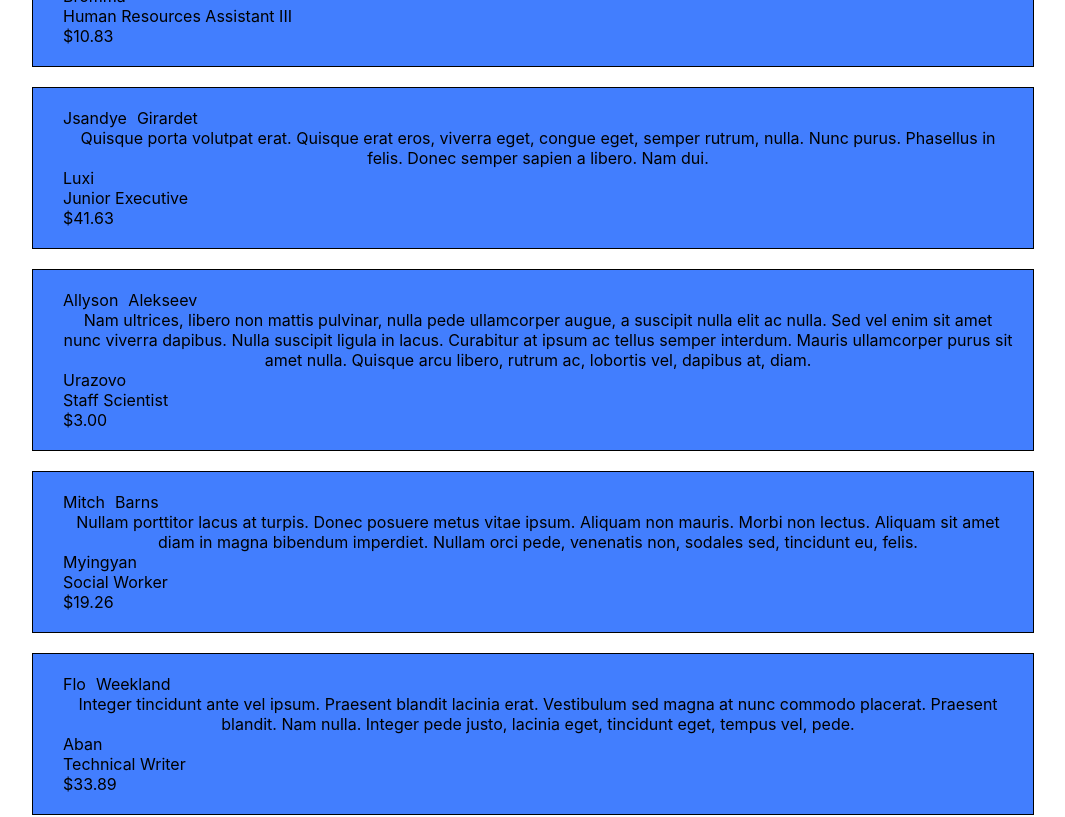
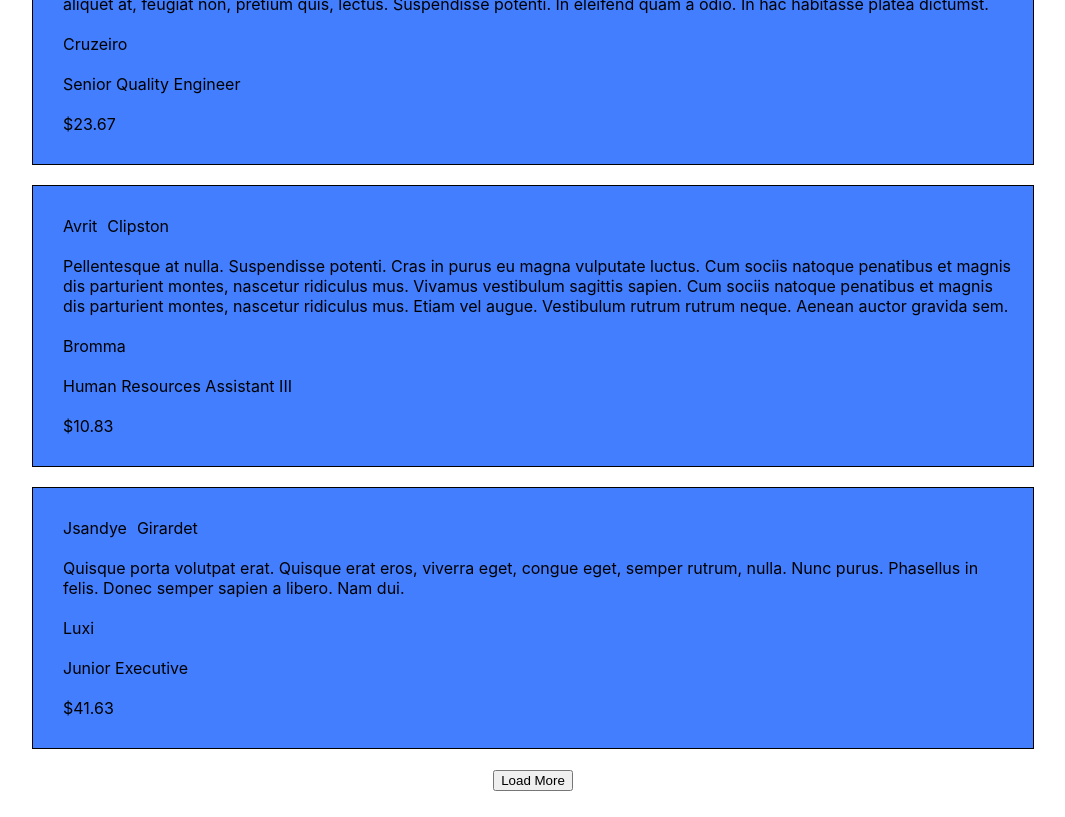
Before and after one commit to kellaisene/coach-match-app, a React (Create React App) app: page /coachpage in a window 1280 px wide. Shown: the part 780-1597 px from the top of the page, without its empty margins (107-1172 px from the left). After the commit the page ends 1571 px from the top, so only its background shows below. Built offline with nearby package versions, Linux system fonts and the light colour scheme.

Commit message:
Added pagination

```diff
--- a/src/components/coachComponents/CoachPage.js
+++ b/src/components/coachComponents/CoachPage.js
@@ -8,9 +8,24 @@ class CoachPage extends Component {
 	constructor() {
 		super();
 		this.state = {
-			dummyData: data
+			dummyData: data,
+			currentPage: 1,
+			itemsPerPage: 5
 		};
+		this.loadMore = this.loadMore.bind(this);
 	}
+
+	loadMore() {
+		this.setState((prev) => {
+			return { itemsPerPage: prev.itemsPerPage + 5 };
+		});
+	}
+
+	// handleClick(e) {
+	// 	this.setState({
+	// 		currentPage: Number(e.target.id)
+	// 	})
+	// }
 
 	displayData = () => {
 		return data.map((data) => {
@@ -29,11 +44,23 @@ class CoachPage extends Component {
 		});
 	};
 	render() {
+		const { currentPage, itemsPerPage } = this.state;
+		const indexOfLastItem = currentPage * itemsPerPage; // Start of pagination
+		const indexOfFirstItem = indexOfLastItem - itemsPerPage;
+		const currentItems = this.displayData().slice(indexOfFirstItem, indexOfLastItem);
+		const renderItems = currentItems.map((item, index) => {
+			return <li key={index}>{item}</li>;
+		});
 		console.log('Mock Data', this.state.dummyData);
 		return (
 			<main className="coach-page-container">
 				<header className="coach-page-header">Find a coach!</header>
-				<div>{this.displayData()}</div>
+				<div className="items">{renderItems}</div>
+				{this.state.itemsPerPage < data.length && (
+					<button onClick={this.loadMore} type="button">
+						Load More
+					</button>
+				)}
 			</main>
 		);
 	}
--- a/src/styles/coachCard.css
+++ b/src/styles/coachCard.css
@@ -56,5 +56,7 @@
 }
 
 .margining {
+	text-align: left;
 	padding-left: 10px;
+	margin: 10px 0;
 }
--- a/src/styles/coachPage.css
+++ b/src/styles/coachPage.css
@@ -1,3 +1,7 @@
 header.coach-page-header {
 	font-size: 24px;
 }
+
+.items {
+	list-style: none;
+}
```
